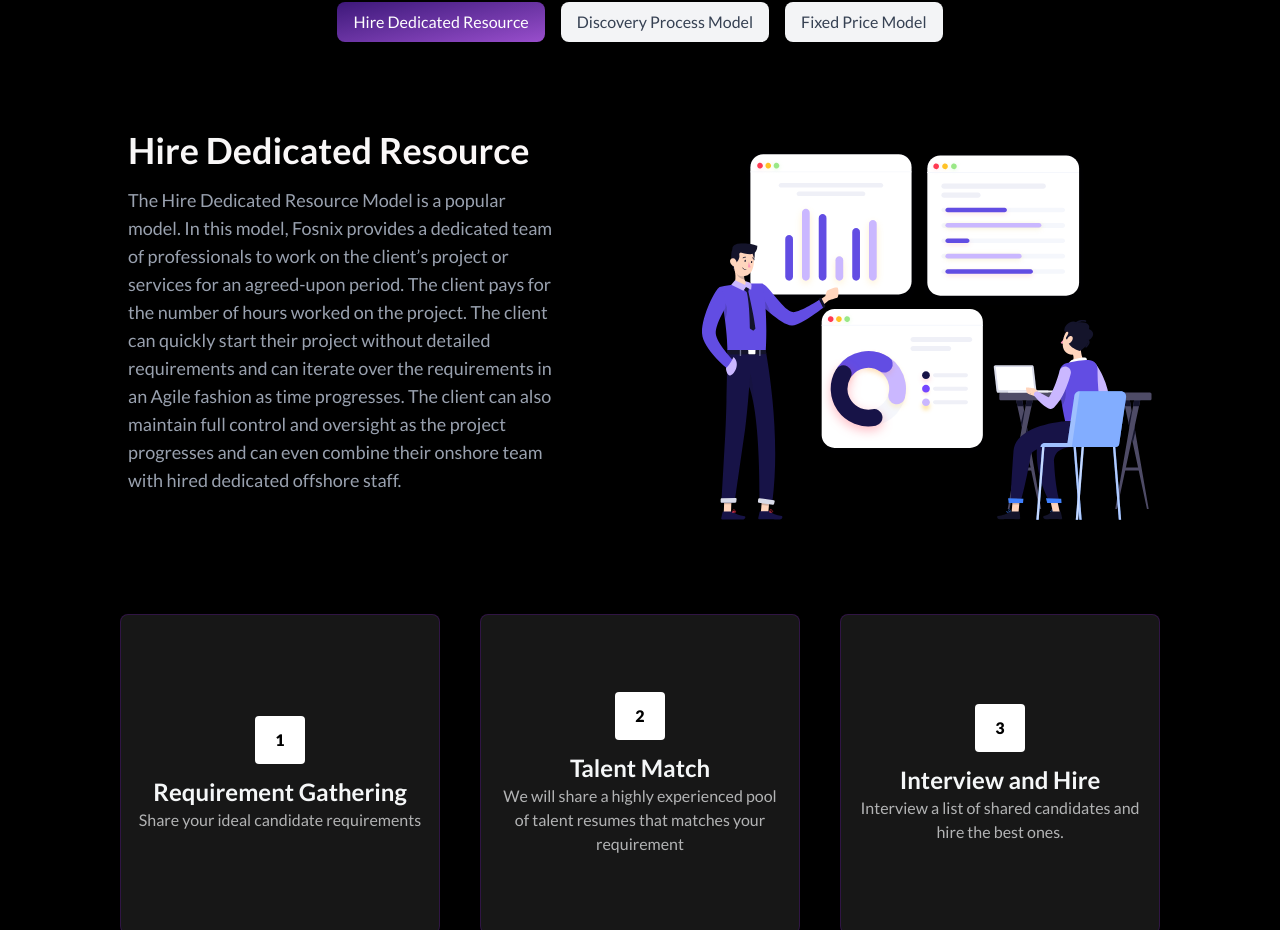
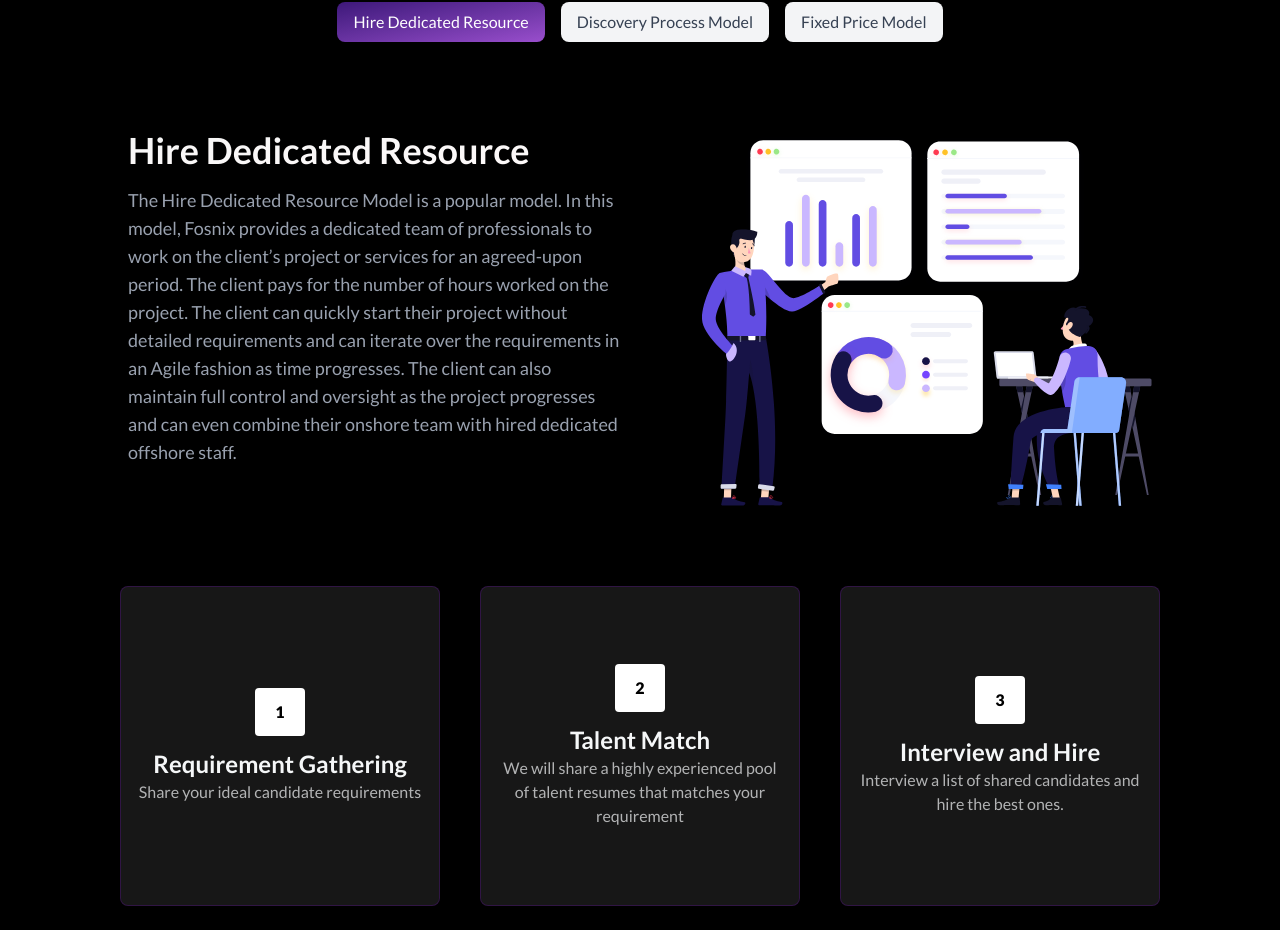
Before and after one commit to kavya-thakur/fos, a React (Vite) app: page / in a window 1280 px wide. Shown: the part 6458-7388 px from the top of the page. Built offline with nearby package versions, Linux system fonts and the light colour scheme.

Commit message:
fixed the para

```diff
--- a/src/components/Features.jsx
+++ b/src/components/Features.jsx
@@ -185,12 +185,12 @@ export default function FeatureSection() {
       </div>
 
       {/* Feature Content */}
-      <div className="flex flex-col md:flex-row justify-center items-center max-w-5xl mx-auto mt-20">
+      <div className="flex flex-col md:flex-row justify-center items-center max-w-5xl mx-auto mt-20 gap-20">
         <div className="">
           <h2 className="text-4xl font-bold mb-4 bg-gradient-to-br from-[#f5f5f5] to-[#fffafa] bg-clip-text text-transparent">
             {activeFeature.title}
           </h2>
-          <p className="text-gray-400 text-md md:text-lg mb-10 md:w-3/4">
+          <p className="text-gray-400 text-md md:text-lg mb-10">
             {activeFeature.description}
           </p>
         </div>
```
